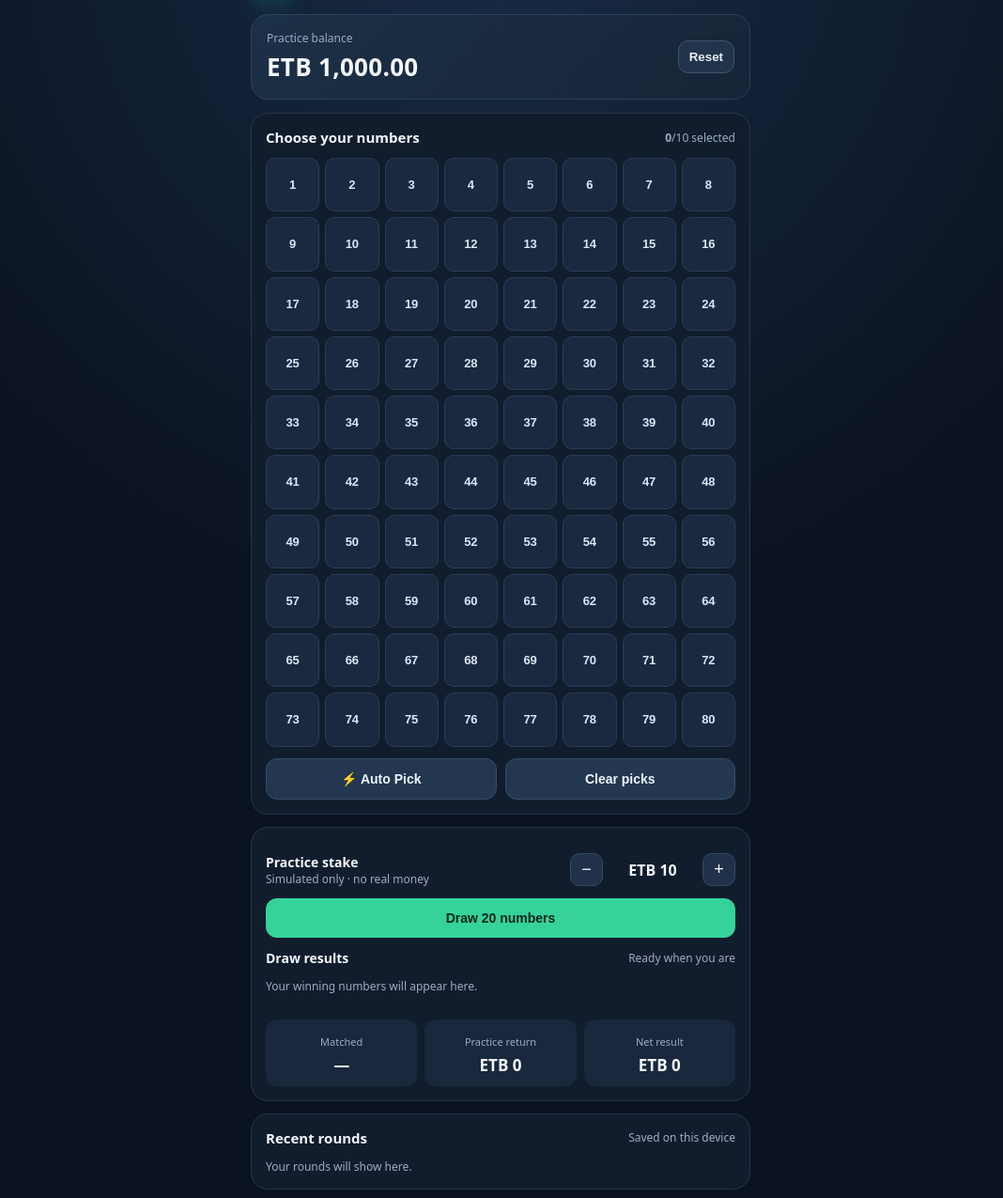
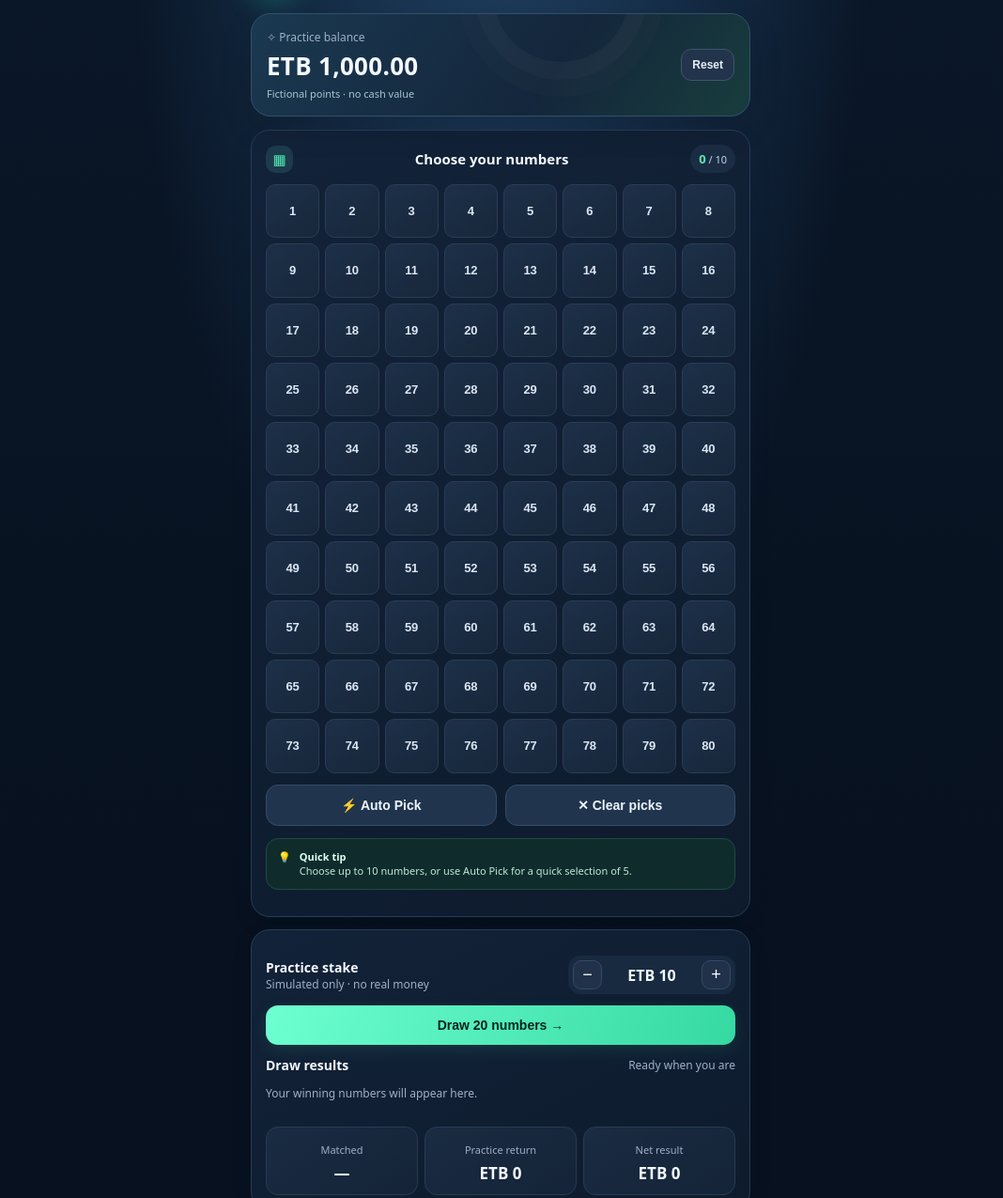
Before and after one commit to KassBingo/Keno-ethiopia, a plain HTML site: page index.html in a window 1280 px wide. Shown: the part 74-1349 px from the top of the page at 94% size, without its empty margins (107-1175 px from the left). Drawn offline with Linux system fonts and the light colour scheme.

Commit message:
Add files via upload

```diff
--- a/index.html
+++ b/index.html
@@ -3,8 +3,9 @@
 <head>
 <meta charset="utf-8">
 <meta name="viewport" content="width=device-width, initial-scale=1, maximum-scale=1, user-scalable=no">
-<meta name="theme-color" content="#101827">
-<title>Keno Ethiopia — Practice</title>
+<meta name="theme-color" content="#07111f">
+<meta name="description" content="Keno Ethiopia — free Keno-style practice game. No real-money betting.">
+<title>Keno Ethiopia | Free Practice</title>
 <script src="https://telegram.org/js/telegram-web-app.js"></script>
 <style>
 :root{color-scheme:dark;--bg:#0b1220;--panel:#131e30;--panel2:#1a2940;--text:#f5f7fb;--muted:#9cacc4;--green:#35d39a;--gold:#ffc857;--red:#ff6978}
@@ -22,29 +23,65 @@ h1{font-size:20px;margin:0;letter-spacing:.2px}.sub{font-size:12px;color:var(--m
 .results{display:flex;flex-wrap:wrap;gap:6px;min-height:32px}.ball{height:31px;width:31px;border-radius:50%;display:grid;place-items:center;background:#253750;border:1px solid #3b516c;font-size:12px;font-weight:800}.ball.hit{background:var(--green);color:#06251c;border-color:var(--green)}.stats{display:grid;grid-template-columns:repeat(3,1fr);gap:8px;margin-top:12px}.stat{background:#19283c;border-radius:12px;padding:11px 8px;text-align:center}.stat strong{display:block;font-size:17px;margin-top:4px}.stat span{font-size:11px;color:var(--muted)}
 .notice{font-size:11px;line-height:1.5;color:#9fb0c8;margin:14px 4px 0;text-align:center}.history{display:flex;flex-direction:column;gap:8px}.hist{display:flex;justify-content:space-between;align-items:center;background:#19283c;border-radius:10px;padding:10px 11px;font-size:12px}.positive{color:var(--green)}.negative{color:var(--red)}
 @media(max-width:370px){.wrap{padding:12px 9px}.grid{gap:4px}.num{font-size:11px;border-radius:7px}.card{padding:12px}.money{font-size:23px}}
+
+/* Keno Ethiopia visual upgrade */
+:root{--bg:#07111f;--panel:#101e31;--panel2:#172941;--line:#263d57;--text:#f4f8ff;--muted:#9db0c8;--green:#54efb5;--gold:#ffd166;--red:#ff7185}
+body{background:radial-gradient(ellipse at 50% -15%,#23466b 0,transparent 45%),linear-gradient(180deg,#0a1728,#07111f 70%)}
+.wrap{padding-top:calc(14px + env(safe-area-inset-top));padding-bottom:calc(28px + env(safe-area-inset-bottom))}
+.logo{height:48px;width:48px;border-radius:16px;background:linear-gradient(145deg,#79ffd0,#13ad7d);color:#06261b;box-shadow:0 7px 28px #20dba044}
+h1{font-size:20px;letter-spacing:-.5px;font-weight:850}
+.pill{font-size:10px;letter-spacing:1px;font-weight:900;padding:8px 10px;border-color:#24664f;background:#10372f;color:#9bffda}
+.balance{position:relative;overflow:hidden;border-color:#31506a;border-radius:21px;background:linear-gradient(125deg,#1a3951,#14263b 60%,#183d3d);box-shadow:0 12px 35px #0002}
+.balance:after{content:"";position:absolute;width:145px;height:145px;border:1px solid #ffffff0b;border-radius:50%;right:24%;top:-95px;box-shadow:0 0 0 18px #ffffff05,0 0 0 36px #ffffff03;pointer-events:none}
+.balance-note{font-size:11px;color:#a7c7ce;margin-top:4px}
+.reset{position:relative;z-index:1;border-radius:11px;font-size:12px;font-weight:800}
+.card{background:linear-gradient(150deg,#122238,#0e1b2d);border-color:var(--line);border-radius:20px;box-shadow:0 8px 25px #00000014}
+.cardhead h2{font-weight:850}
+.miniicon{width:29px;height:29px;flex:none;border-radius:10px;display:grid;place-items:center;background:#1c3b4b;color:var(--green);font-size:15px}
+.cardhead .headleft{display:flex;align-items:center;gap:8px}
+.counter{font-size:11px;color:#c5d5e8;background:#1a2d43;padding:6px 9px;border-radius:999px;white-space:nowrap}
+.counter b{color:var(--green);font-size:13px}
+.num{background:linear-gradient(145deg,#1d3048,#17273b);border-radius:10px;transition:transform .12s,border-color .12s,background .12s}
+.num.selected{background:linear-gradient(145deg,#73ffd0,#36dca6);border-color:#91ffda;color:#05271d;box-shadow:0 3px 12px #35dba42b}
+.num.win{background:linear-gradient(145deg,#ffe7a1,#ffc94d);border-color:var(--gold);color:#422b00}
+.btn{border-radius:13px;transition:filter .15s,transform .15s}
+.btn:active{transform:scale(.985)}
+.primary{background:linear-gradient(110deg,#6dffd0,#36d9a2);box-shadow:0 6px 17px #35dba41e}
+.secondary{background:#20354d;border-color:#344d69}
+.stakebox{background:#172a40;padding:5px;border-color:#2b425b;border-radius:13px}
+.stakebox button{height:31px;width:31px;border-radius:9px}
+.results .ball{animation:pop .18s ease-out}
+@keyframes pop{from{transform:scale(.72);opacity:.5}to{transform:scale(1);opacity:1}}
+.stats{gap:7px}.stat{background:linear-gradient(145deg,#1a2c42,#142338);border:1px solid #263c55;border-radius:13px;padding:11px 5px}
+.tip{display:flex;gap:9px;align-items:flex-start;background:#102b2b;border:1px solid #1c4d43;border-radius:13px;padding:11px 12px;font-size:11px;line-height:1.45;color:#bcebdc;margin:13px 0}
+.tip strong{color:#e4fff4}
+.empty{text-align:center;padding:12px 5px;color:var(--muted);font-size:11px}
+@media(max-width:380px){.wrap{padding-left:10px;padding-right:10px}.grid{gap:4px}.num{border-radius:8px}.card{padding:12px}.logo{width:42px;height:42px}.pill{padding:7px 8px;font-size:9px}.stats{gap:5px}.stat{padding:10px 3px}}
+@media(prefers-reduced-motion:reduce){*,*:before,*:after{animation:none!important;transition:none!important}}
+
 </style>
 </head>
 <body>
 <main class="wrap">
   <header class="top">
-    <div class="brand"><div class="logo">✦</div><div><h1>Keno Ethiopia</h1><div class="sub">Quick picks. Just for practice.</div></div></div>
+    <div class="brand"><div class="logo">✦</div><div><h1>Keno Ethiopia</h1><div class="sub">Pick numbers. Enjoy the practice.</div></div></div>
     <div class="pill">FREE PLAY</div>
   </header>
   <section class="balance">
-    <div><div class="eyebrow">Practice balance</div><div class="money" id="balance">ETB 1,000.00</div></div>
+    <div><div class="eyebrow">✧ Practice balance</div><div class="money" id="balance">ETB 1,000.00</div><div class="balance-note">Fictional points · no cash value</div></div>
     <button class="reset" id="reset">Reset</button>
   </section>
   <section class="card">
-    <div class="cardhead"><h2>Choose your numbers</h2><span class="small"><b id="pickCount">0</b>/10 selected</span></div>
+    <div class="cardhead"><span class="miniicon">▦</span><h2>Choose your numbers</h2><span class="counter"><b id="pickCount">0</b> / 10</span></div>
     <div class="grid" id="grid" aria-label="Keno numbers"></div>
-    <div class="actions"><button class="btn secondary" id="auto">⚡ Auto Pick</button><button class="btn secondary" id="clear">Clear picks</button></div>
+    <div class="actions"><button class="btn secondary" id="auto">⚡ Auto Pick</button><button class="btn secondary" id="clear">✕ Clear picks</button></div><div class="tip"><span>💡</span><div><strong>Quick tip</strong><br>Choose up to 10 numbers, or use Auto Pick for a quick selection of 5.</div></div>
   </section>
   <section class="card">
     <div class="row"><div><div style="font-weight:750;font-size:14px">Practice stake</div><div class="small">Simulated only · no real money</div></div>
       <div class="stakebox"><button id="minus" aria-label="Decrease stake">−</button><div class="stake" id="stake">ETB 10</div><button id="plus" aria-label="Increase stake">+</button></div>
     </div>
-    <button class="btn primary" id="draw" style="width:100%">Draw 20 numbers</button>
-    <div class="row"><div style="font-weight:750;font-size:14px">Draw results</div><span class="small" id="drawStatus">Ready when you are</span></div>
+    <button class="btn primary" id="draw" style="width:100%">Draw 20 numbers <span aria-hidden="true">→</span></button>
+    <div class="row"><div style="font-weight:750;font-size:14px">Draw results</div><span class="small" id="drawStatus" role="status" aria-live="polite">Ready when you are</span></div>
     <div class="results" id="results"><span class="small">Your winning numbers will appear here.</span></div>
     <div class="stats">
       <div class="stat"><span>Matched</span><strong id="matched">—</strong></div>
@@ -53,10 +90,10 @@ h1{font-size:20px;margin:0;letter-spacing:.2px}.sub{font-size:12px;color:var(--m
     </div>
   </section>
   <section class="card">
-    <div class="cardhead"><h2>Recent rounds</h2><span class="small">Saved on this device</span></div>
+    <div class="cardhead"><h2>Recent rounds</h2><span class="small">This device</span></div>
     <div class="history" id="history"><div class="small">Your rounds will show here.</div></div>
   </section>
-  <p class="notice">Practice game only. ETB amounts are fictional points, not cash or a promise of winnings. Results are randomly generated on your device. Your balance and history stay in this browser.</p>
+  <p class="notice">Keno Ethiopia is an independent, free practice game and is not affiliated with Kiron or any gambling operator. ETB amounts are fictional points, not cash or a promise of winnings. Results are generated on this device. Your balance and history are saved in this browser on this device.</p>
 </main>
 <script>
 (() => {
@@ -75,8 +112,8 @@ h1{font-size:20px;margin:0;letter-spacing:.2px}.sub{font-size:12px;color:var(--m
      if(selected.has(n)) b.classList.add('selected');
      if(winning.has(n)){ b.classList.add('win'); if(selected.has(n)) b.classList.add('hit'); }
      b.disabled=busy;
-     b.setAttribute('aria-label','Number '+n+(selected.has(n)?', selected':''));
-     b.onclick=()=>{ if(selected.has(n)) selected.delete(n); else if(selected.size<10) selected.add(n); else { $('drawStatus').textContent='Choose up to 10 numbers'; return; } renderGrid(); };
+     b.setAttribute('aria-label','Number '+n+(selected.has(n)?', selected':'')); b.setAttribute('aria-pressed',selected.has(n)?'true':'false');
+     b.onclick=()=>{ if(selected.has(n)) selected.delete(n); else if(selected.size<10) selected.add(n); else { $('drawStatus').textContent='You can choose up to 10 numbers.'; return; } renderGrid(); };
      $('grid').appendChild(b);
    }
    $('pickCount').textContent=selected.size;
@@ -94,8 +131,8 @@ h1{font-size:20px;margin:0;letter-spacing:.2px}.sub{font-size:12px;color:var(--m
  }
  function randomSet(max,count){ const arr=Array.from({length:max},(_,i)=>i+1); for(let i=arr.length-1;i>0;i--){const j=Math.floor(Math.random()*(i+1));[arr[i],arr[j]]=[arr[j],arr[i]];} return arr.slice(0,count); }
  function setResults(nums){ $('results').innerHTML=''; nums.forEach(n=>{const b=document.createElement('span');b.className='ball'+(selected.has(n)?' hit':'');b.textContent=n;$('results').appendChild(b);}); }
- $('auto').onclick=()=>{ if(busy)return; selected=new Set(randomSet(80,5)); winning.clear(); $('drawStatus').textContent='5 numbers auto-picked'; $('results').innerHTML='<span class="small">Ready for the draw.</span>'; $('matched').textContent='—'; $('payout').textContent='ETB 0'; $('net').textContent='ETB 0'; renderGrid(); };
- $('clear').onclick=()=>{if(busy)return;selected.clear();winning.clear();renderGrid();$('drawStatus').textContent='Picks cleared';$('results').innerHTML='<span class="small">Your winning numbers will appear here.</span>';};
+ $('auto').onclick=()=>{ if(busy)return; selected=new Set(randomSet(80,5)); winning.clear(); $('drawStatus').textContent='Five numbers selected automatically. Ready to draw.'; $('results').innerHTML='<span class="small">Ready for the draw.</span>'; $('matched').textContent='—'; $('payout').textContent='ETB 0'; $('net').textContent='ETB 0'; renderGrid(); };
+ $('clear').onclick=()=>{if(busy)return;selected.clear();winning.clear();renderGrid();$('drawStatus').textContent='Your picks have been cleared.';$('results').innerHTML='<span class="small">Your winning numbers will appear here.</span>';};
  $('minus').onclick=()=>{stake=Math.max(10,stake-10);renderBalance();};
  $('plus').onclick=()=>{stake=Math.min(1000,stake+10);renderBalance();};
  $('reset').onclick=()=>{if(busy)return;balance=1000;stake=10;selected.clear();winning.clear();history=[];persist();renderBalance();renderGrid();renderHistory();$('matched').textContent='—';$('payout').textContent='ETB 0';$('net').textContent='ETB 0';$('drawStatus').textContent='Practice balance reset';$('results').innerHTML='<span class="small">Your winning numbers will appear here.</span>';};
```
